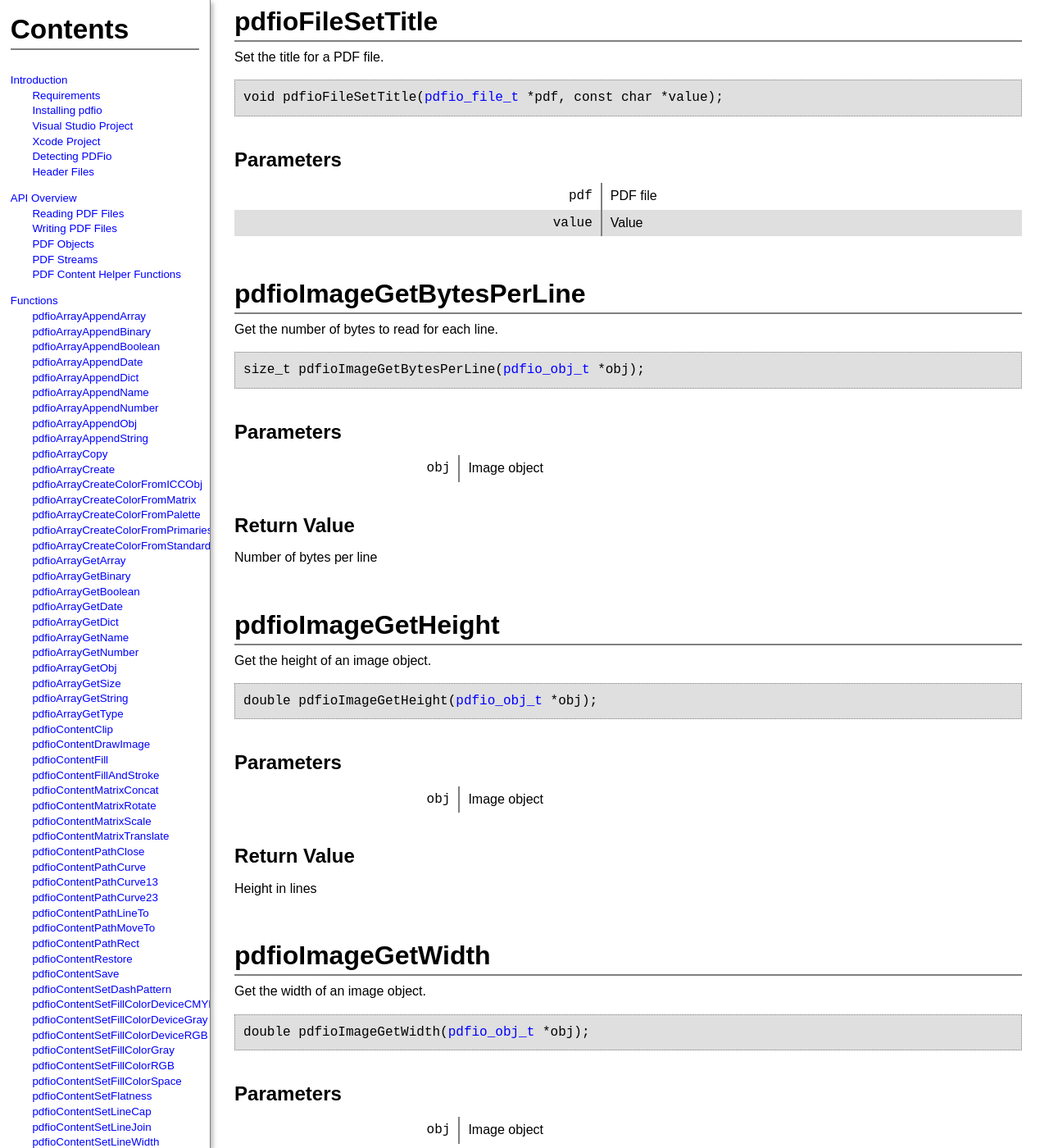
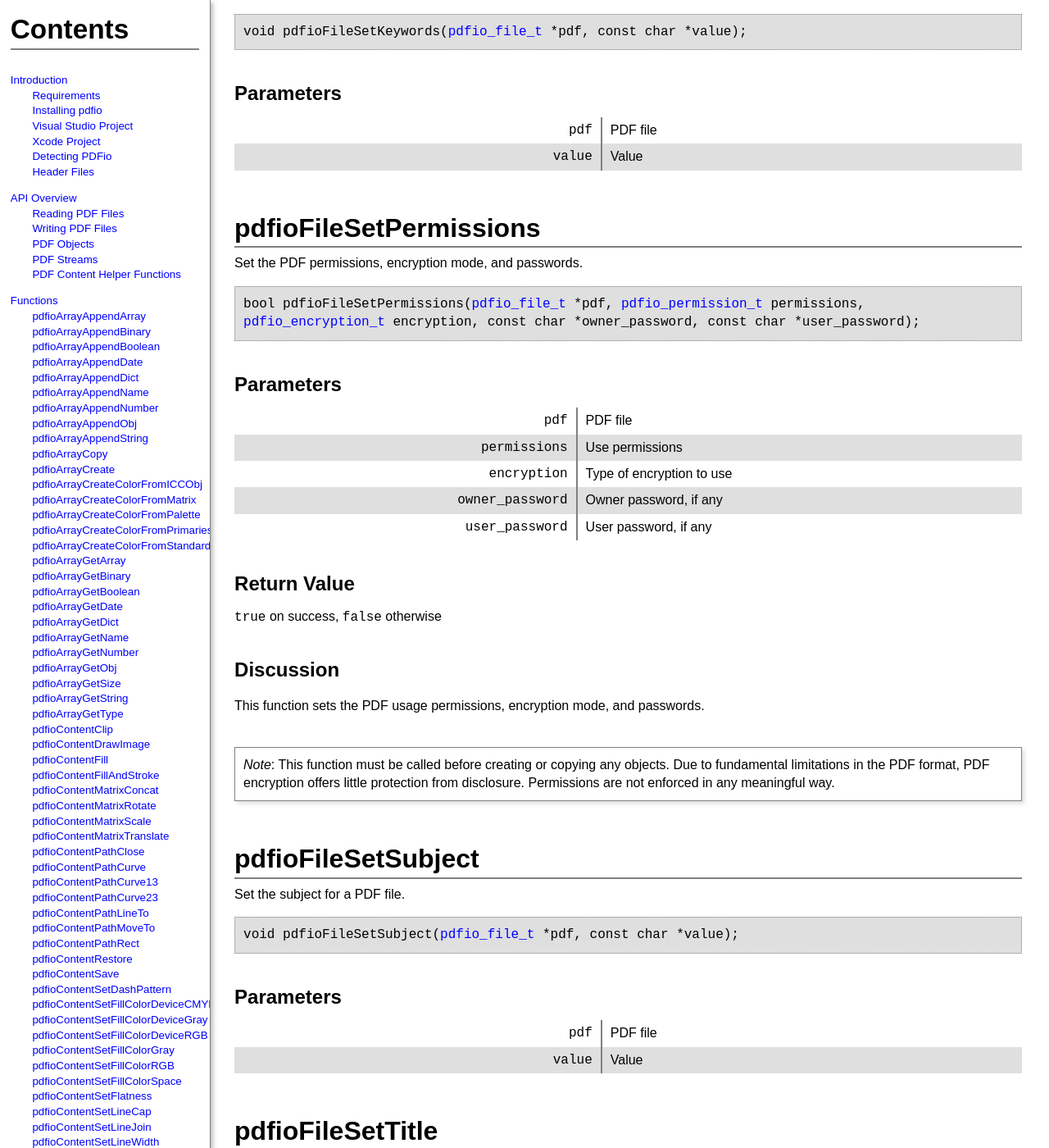
Before and after one commit to michaelrsweet/michaelrsweet.github.com, a Jekyll site: the page pdfio/pdfio.html, which Jekyll copies as it is, in a window 1280 px wide and 1400 px high, scrolled down 77719 px. Shown: the whole window at 82% size. Built offline with Jekyll 4.4.1, drawn with Linux system fonts in a browser that asks for light colours; some of the changed text lies outside the part shown.

Commit message:
PDFio 1.0b2 release.

```diff
--- a/pdfio/pdfio.html
+++ b/pdfio/pdfio.html
@@ -403,6 +404,7 @@
 <li><a href="#pdfioFileSetCreationDate">pdfioFileSetCreationDate</a></li>
 <li><a href="#pdfioFileSetCreator">pdfioFileSetCreator</a></li>
 <li><a href="#pdfioFileSetKeywords">pdfioFileSetKeywords</a></li>
+<li><a href="#pdfioFileSetPermissions">pdfioFileSetPermissions</a></li>
 <li><a href="#pdfioFileSetSubject">pdfioFileSetSubject</a></li>
 <li><a href="#pdfioFileSetTitle">pdfioFileSetTitle</a></li>
 <li><a href="#pdfioImageGetBytesPerLine">pdfioImageGetBytesPerLine</a></li>
@@ -439,6 +441,7 @@
 <li><a href="#pdfio_array_t">pdfio_array_t</a></li>
 <li><a href="#pdfio_cs_t">pdfio_cs_t</a></li>
 <li><a href="#pdfio_dict_t">pdfio_dict_t</a></li>
+<li><a href="#pdfio_encryption_t">pdfio_encryption_t</a></li>
 <li><a href="#pdfio_error_cb_t">pdfio_error_cb_t</a></li>
 <li><a href="#pdfio_file_t">pdfio_file_t</a></li>
 <li><a href="#pdfio_filter_t">pdfio_filter_t</a></li>
@@ -448,19 +451,23 @@
 <li><a href="#pdfio_obj_t">pdfio_obj_t</a></li>
 <li><a href="#pdfio_output_cb_t">pdfio_output_cb_t</a></li>
 <li><a href="#pdfio_password_cb_t">pdfio_password_cb_t</a></li>
+<li><a href="#pdfio_permission_t">pdfio_permission_t</a></li>
 <li><a href="#pdfio_rect_t">pdfio_rect_t</a></li>
 <li><a href="#pdfio_stream_t">pdfio_stream_t</a></li>
 <li><a href="#pdfio_textrendering_t">pdfio_textrendering_t</a></li>
 <li><a href="#pdfio_valtype_t">pdfio_valtype_t</a></li>
+<li><a href="#state_t[4][4]">state_t[4][4]</a></li>
 </ul></li>
 <li><a href="#STRUCTURES">Structures</a><ul class="subcontents">
 <li><a href="#pdfio_rect_s">pdfio_rect_s</a></li>
 </ul></li>
 <li><a href="#ENUMERATIONS">Enumerations</a><ul class="subcontents">
 <li><a href="#pdfio_cs_e">pdfio_cs_e</a></li>
+<li><a href="#pdfio_encryption_e">pdfio_encryption_e</a></li>
 <li><a href="#pdfio_filter_e">pdfio_filter_e</a></li>
 <li><a href="#pdfio_linecap_e">pdfio_linecap_e</a></li>
 <li><a href="#pdfio_linejoin_e">pdfio_linejoin_e</a></li>
+<li><a href="#pdfio_permission_e">pdfio_permission_e</a></li>
 <li><a href="#pdfio_textrendering_e">pdfio_textrendering_e</a></li>
 <li><a href="#pdfio_valtype_e">pdfio_valtype_e</a></li>
 </ul></li>
@@ -470,9 +477,11 @@
 <h2 class="title" id="introduction">Introduction</h2>
 <p>PDFio is a simple C library for reading and writing PDF files. The primary goals of pdfio are:</p>
 <ul>
-<li><p>Read any PDF file with or without encryption or linearization</p>
-</li>
-<li><p>Write PDF files without encryption or linearization</p>
+<li><p>Read and write any version of PDF file</p>
+</li>
+<li><p>Provide access to pages, objects, and streams within a PDF file</p>
+</li>
+<li><p>Support reading and writing of encrypted PDF files</p>
 </li>
 <li><p>Extract or embed useful metadata (author, creator, page information, etc.)</p>
 </li>
@@ -548,7 +557,7 @@
 <pre><code>sudo xcodebuild install
 </code></pre>
 <p>You can reproduce this with the makefile using:</p>
-<pre><code>sudo make 'COMMONFLAGS=&quot;-Os -mmacosx-version-min=10.14 -arch x86_64 -arch arm64&quot;' install
+<pre><code>sudo make COMMONFLAGS=&quot;-Os -mmacosx-version-min=10.14 -arch x86_64 -arch arm64&quot; install
 </code></pre>
 <h3 class="title" id="detecting-pdfio">Detecting PDFio</h3>
 <p>PDFio can be detected using the <code>pkg-config</code> command, for example:</p>
@@ -2838,6 +2847,22 @@
 </tbody></table>
 <h4 class="returnvalue">Return Value</h4>
 <p class="description">Object</p>
+<h3 class="function"><a id="pdfioFileGetPermissions">pdfioFileGetPermissions</a></h3>
+<p class="description">Get the access permissions of a PDF file.</p>
+<p class="code">
+<a href="#pdfio_permission_t">pdfio_permission_t</a> pdfioFileGetPermissions(<a href="#pdfio_file_t">pdfio_file_t</a> *pdf, <a href="#pdfio_encryption_t">pdfio_encryption_t</a> *encryption);</p>
+<h4 class="parameters">Parameters</h4>
+<table class="list"><tbody>
+<tr><th>pdf</th>
+<td class="description">PDF file</td></tr>
+<tr><th>encryption</th>
+<td class="description">Type of encryption used or <code>NULL</code> to ignore</td></tr>
+</tbody></table>
+<h4 class="returnvalue">Return Value</h4>
+<p class="description">Permission bits</p>
+<h4 class="discussion">Discussion</h4>
+<p class="discussion">This function returns the access permissions of a PDF file and (optionally)
+the type of encryption that has been used.</p>
 <h3 class="function"><a id="pdfioFileGetProducer">pdfioFileGetProducer</a></h3>
 <p class="description">Get the producer string for a PDF file.</p>
 <p class="code">
@@ -2958,6 +2983,34 @@
 <tr><th>value</th>
 <td class="description">Value</td></tr>
 </tbody></table>
+<h3 class="function"><a id="pdfioFileSetPermissions">pdfioFileSetPermissions</a></h3>
+<p class="description">Set the PDF permissions, encryption mode, and passwords.</p>
+<p class="code">
+bool pdfioFileSetPermissions(<a href="#pdfio_file_t">pdfio_file_t</a> *pdf, <a href="#pdfio_permission_t">pdfio_permission_t</a> permissions, <a href="#pdfio_encryption_t">pdfio_encryption_t</a> encryption, const char *owner_password, const char *user_password);</p>
+<h4 class="parameters">Parameters</h4>
+<table class="list"><tbody>
+<tr><th>pdf</th>
+<td class="description">PDF file</td></tr>
+<tr><th>permissions</th>
+<td class="description">Use permissions</td></tr>
+<tr><th>encryption</th>
+<td class="description">Type of encryption to use</td></tr>
+<tr><th>owner_password</th>
+<td class="description">Owner password, if any</td></tr>
+<tr><th>user_password</th>
+<td class="description">User password, if any</td></tr>
+</tbody></table>
+<h4 class="returnvalue">Return Value</h4>
+<p class="description"><code>true</code> on success, <code>false</code> otherwise</p>
+<h4 class="discussion">Discussion</h4>
+<p class="discussion">This function sets the PDF usage permissions, encryption mode, and
+passwords.<br>
+<br>
+</p><blockquote>
+<em>Note</em>: This function must be called before creating or copying any
+objects.  Due to fundamental limitations in the PDF format, PDF encryption
+offers little protection from disclosure.  Permissions are not enforced in
+any meaningful way.</blockquote>
 <h3 class="function"><a id="pdfioFileSetSubject">pdfioFileSetSubject</a></h3>
 <p class="description">Set the subject for a PDF file.</p>
 <p class="code">
@@ -3397,6 +3450,11 @@
 <p class="code">
 typedef struct _pdfio_dict_s pdfio_dict_t;
 </p>
+<h3 class="typedef"><a id="pdfio_encryption_t">pdfio_encryption_t</a></h3>
+<p class="description">PDF encryption modes</p>
+<p class="code">
+typedef enum <a href="#pdfio_encryption_e">pdfio_encryption_e</a> pdfio_encryption_t;
+</p>
 <h3 class="typedef"><a id="pdfio_error_cb_t">pdfio_error_cb_t</a></h3>
 <p class="description">Error callback</p>
 <p class="code">
@@ -3442,6 +3500,11 @@
 <p class="code">
 typedef const char *(*pdfio_password_cb_t)(void *data const char *filename);
 </p>
+<h3 class="typedef"><a id="pdfio_permission_t">pdfio_permission_t</a></h3>
+<p class="description">PDF permission bitfield</p>
+<p class="code">
+typedef int pdfio_permission_t;
+</p>
 <h3 class="typedef"><a id="pdfio_rect_t">pdfio_rect_t</a></h3>
 <p class="description">PDF rectangle</p>
 <p class="code">
@@ -3461,6 +3524,11 @@
 <p class="description">PDF value types</p>
 <p class="code">
 typedef enum <a href="#pdfio_valtype_e">pdfio_valtype_e</a> pdfio_valtype_t;
+</p>
+<h3 class="typedef"><a id="state_t[4][4]">state_t[4][4]</a></h3>
+<p class="description">4x4 AES state table</p>
+<p class="code">
+typedef uint8_t state_t[4][4];
 </p>
 <h2 class="title"><a id="STRUCTURES">Structures</a></h2>
 <h3 class="struct"><a id="pdfio_rect_s">pdfio_rect_s</a></h3>
@@ -3491,6 +3559,16 @@
 <tr><th>PDFIO_CS_P3_D65 </th><td class="description">Display P3</td></tr>
 <tr><th>PDFIO_CS_SRGB </th><td class="description">sRGB</td></tr>
 </tbody></table>
+<h3 class="enumeration"><a id="pdfio_encryption_e">pdfio_encryption_e</a></h3>
+<p class="description">PDF encryption modes</p>
+<h4 class="constants">Constants</h4>
+<table class="list"><tbody>
+<tr><th>PDFIO_ENCRYPTION_AES_128 </th><td class="description">128-bit AES encryption (PDF 1.6)</td></tr>
+<tr><th>PDFIO_ENCRYPTION_AES_256 </th><td class="description">256-bit AES encryption (PDF 2.0)</td></tr>
+<tr><th>PDFIO_ENCRYPTION_NONE </th><td class="description">No encryption</td></tr>
+<tr><th>PDFIO_ENCRYPTION_RC4_128 </th><td class="description">128-bit RC4 encryption (PDF 1.4)</td></tr>
+<tr><th>PDFIO_ENCRYPTION_RC4_40 </th><td class="description">40-bit RC4 encryption (PDF 1.3)</td></tr>
+</tbody></table>
 <h3 class="enumeration"><a id="pdfio_filter_e">pdfio_filter_e</a></h3>
 <p class="description">Compression/decompression filters for streams</p>
 <h4 class="constants">Constants</h4>
@@ -3523,6 +3601,21 @@
 <tr><th>PDFIO_LINEJOIN_MITER </th><td class="description">Miter joint</td></tr>
 <tr><th>PDFIO_LINEJOIN_ROUND </th><td class="description">Round joint</td></tr>
 </tbody></table>
+<h3 class="enumeration"><a id="pdfio_permission_e">pdfio_permission_e</a></h3>
+<p class="description">PDF permission bits</p>
+<h4 class="constants">Constants</h4>
+<table class="list"><tbody>
+<tr><th>PDFIO_PERMISSION_ANNOTATE </th><td class="description">PDF allows annotation</td></tr>
+<tr><th>PDFIO_PERMISSION_ASSEMBLE </th><td class="description">PDF allows assembly (insert, delete, or rotate pages, add document outlines and thumbnails)</td></tr>
+<tr><th>PDFIO_PERMISSION_COPY </th><td class="description">PDF allows copying</td></tr>
+<tr><th>PDFIO_PERMISSION_FORMS </th><td class="description">PDF allows filling in forms</td></tr>
+<tr><th>PDFIO_PERMISSION_MODIFY </th><td class="description">PDF allows modification</td></tr>
+<tr><th>PDFIO_PERMISSION_NONE </th><td class="description">No permissions</td></tr>
+<tr><th>PDFIO_PERMISSION_PRINT </th><td class="description">PDF allows printing</td></tr>
+<tr><th>PDFIO_PERMISSION_PRINT_HIGH </th><td class="description">PDF allows high quality printing</td></tr>
+<tr><th>PDFIO_PERMISSION_READING </th><td class="description">PDF allows screen reading/accessibility (deprecated in PDF 2.0)</td></tr>
+<tr><th>~0 </th><td class="description">All permissions</td></tr>
+</tbody></table>
 <h3 class="enumeration"><a id="pdfio_textrendering_e">pdfio_textrendering_e</a></h3>
 <p class="description">Text rendering modes</p>
 <h4 class="constants">Constants</h4>
```
Also changed, not shown: other parts of pdfio/pdfio.html (+2 -1 lines), _posts/2021-11-07-pdfio-1.0b2.md (added, +22 -0 lines).
